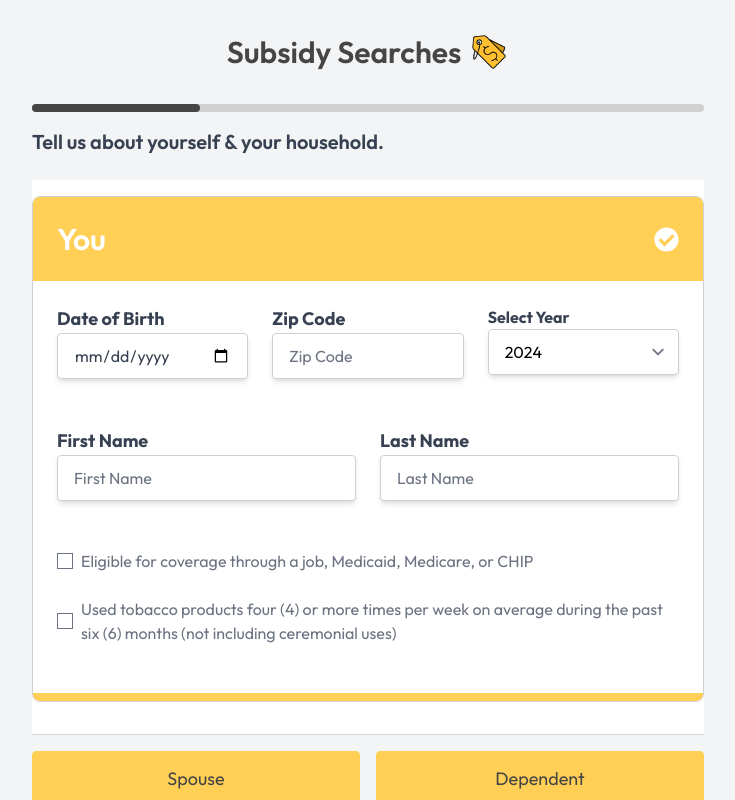
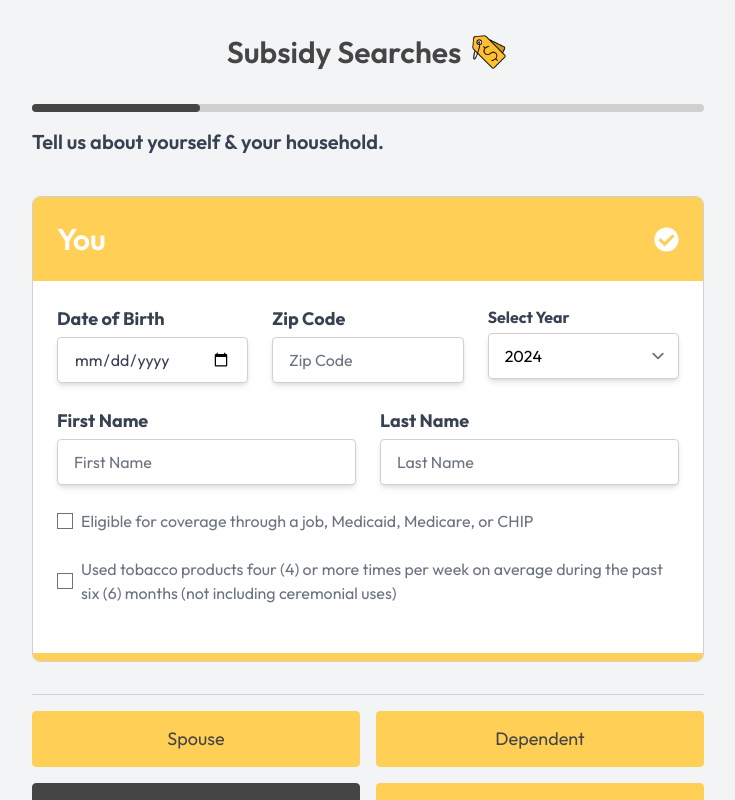
Before and after one commit to devhuzaifa98/subsidy-searches-clone, a React (Create React App) app in the folder client/: page /form in a window 1280 px wide. Shown: the whole page, without its empty margins (272-1007 px from the left). Built offline with nearby package versions, Linux system fonts and the light colour scheme.

Commit message:
fix whitespace issue on form

```diff
--- a/client/src/components/form/StepWrapper.js
+++ b/client/src/components/form/StepWrapper.js
@@ -29,7 +29,7 @@ const StepWrapper = ({
                 )}
             </div>
             <div
-                className={`p-6 ${borderBottom ? 'border-b-8 border-primary' : ''}`}
+                className={`py-6 ${dependent ? 'md:px-6' : 'px-6'} ${borderBottom ? 'border-b-8 border-primary' : ''}`}
             >
                 {children}
             </div>
--- a/client/src/components/form/Steps/Dependent.js
+++ b/client/src/components/form/Steps/Dependent.js
@@ -16,7 +16,7 @@ const Dependent = ({ n, title, id, maxDate }) => {
             }}
         >
             <div>
-                <div className="mb-6 flex space-x-6">
+                <div className="flex space-x-6">
                     <TextField
                         label={'Date of Birth'}
                         id={`${idPrefx}.dob`}
@@ -25,7 +25,7 @@ const Dependent = ({ n, title, id, maxDate }) => {
                         min={'1900-12-31'}
                     />
                 </div>
-                <div className="mb-6 flex space-x-6">
+                <div className="flex space-x-6">
                     <TextField
                         label={'First Name'}
                         id={`${idPrefx}.first_name`}
--- a/client/src/components/form/Steps/Details.js
+++ b/client/src/components/form/Steps/Details.js
@@ -16,10 +16,10 @@ const Details = ({ title }) => {
 
     return (
         <div>
-            <div className="overflow-hidden border-b border-gray-300 bg-white">
+            <div className="overflow-hidden border-b border-gray-300 bg-gray-100">
                 <StepWrapper title={title}>
                     <div>
-                        <div className="flex space-x-6 wrap md:mb-6">
+                        <div className="flex space-x-6 wrap">
                             <TextField
                                 label={'Date of Birth'}
                                 id={'details.dob'}
@@ -42,7 +42,7 @@ const Details = ({ title }) => {
                                 />
                             </div>
                         </div>
-                        <div className="flex md:mb-6 space-x-6">
+                        <div className="flex space-x-6">
                             <TextField
                                 label={'First Name'}
                                 id={'details.first_name'}
@@ -97,7 +97,7 @@ const Details = ({ title }) => {
                     maxDate={maxDate}
                 />
             ))}
-            <div className="mx-auto mt-4 flex w-full h-14 max-w-2xl justify-between space-x-4">
+            <div className="mx-auto mt-4 flex w-full h-14    max-w-2xl justify-between space-x-4">
                 <PrimaryButton
                     text={'Spouse'}
                     classNames="w-[50%]"
--- a/client/src/components/shared/FormElements/Select.js
+++ b/client/src/components/shared/FormElements/Select.js
@@ -12,7 +12,7 @@ const Select = ({ label, options, id, onChange, value, disableAutoUpdate }) => {
     }, []) // eslint-disable-line react-hooks/exhaustive-deps
     return (
         <div kev={id} className="relative mb-5">
-            <label className="block md:text-base text-sm font-bold text-gray-700">
+            <label className="block md:text-base text-sm font-bold text-gray-700 mb-1">
                 {label}
             </label>
             <select
--- a/client/src/components/shared/FormElements/TextField.js
+++ b/client/src/components/shared/FormElements/TextField.js
@@ -21,7 +21,7 @@ const TextField = ({
       key={label}
       className={`${error ? "mb-2" : "mb-6"} flex-1 ${wrapperClasses}`}
     >
-      <label className="block md:text-lg text-md font-bold text-gray-700">{label}</label>
+      <label className="block md:text-lg text-md font-bold text-gray-700 mb-1">{label}</label>
         <input
               id={id}
               value= {_.get(data, id) || ""}
--- a/client/src/pages/home/Hero.js
+++ b/client/src/pages/home/Hero.js
@@ -49,7 +49,7 @@ const Hero = () => {
                             type="text"
                             minLength={5}
                         />
-                        <PrimaryButton onClick={handleNextButtonClick} text="Next" classNames="font-bold text-xl mb-6 border border-primary md:rounded-l-none" />
+                        <PrimaryButton onClick={handleNextButtonClick} text="Next" classNames="font-bold text-xl mb-6 mt-1 border border-primary md:rounded-l-none" />
                     </div>
                 </div>
             </div>
```
